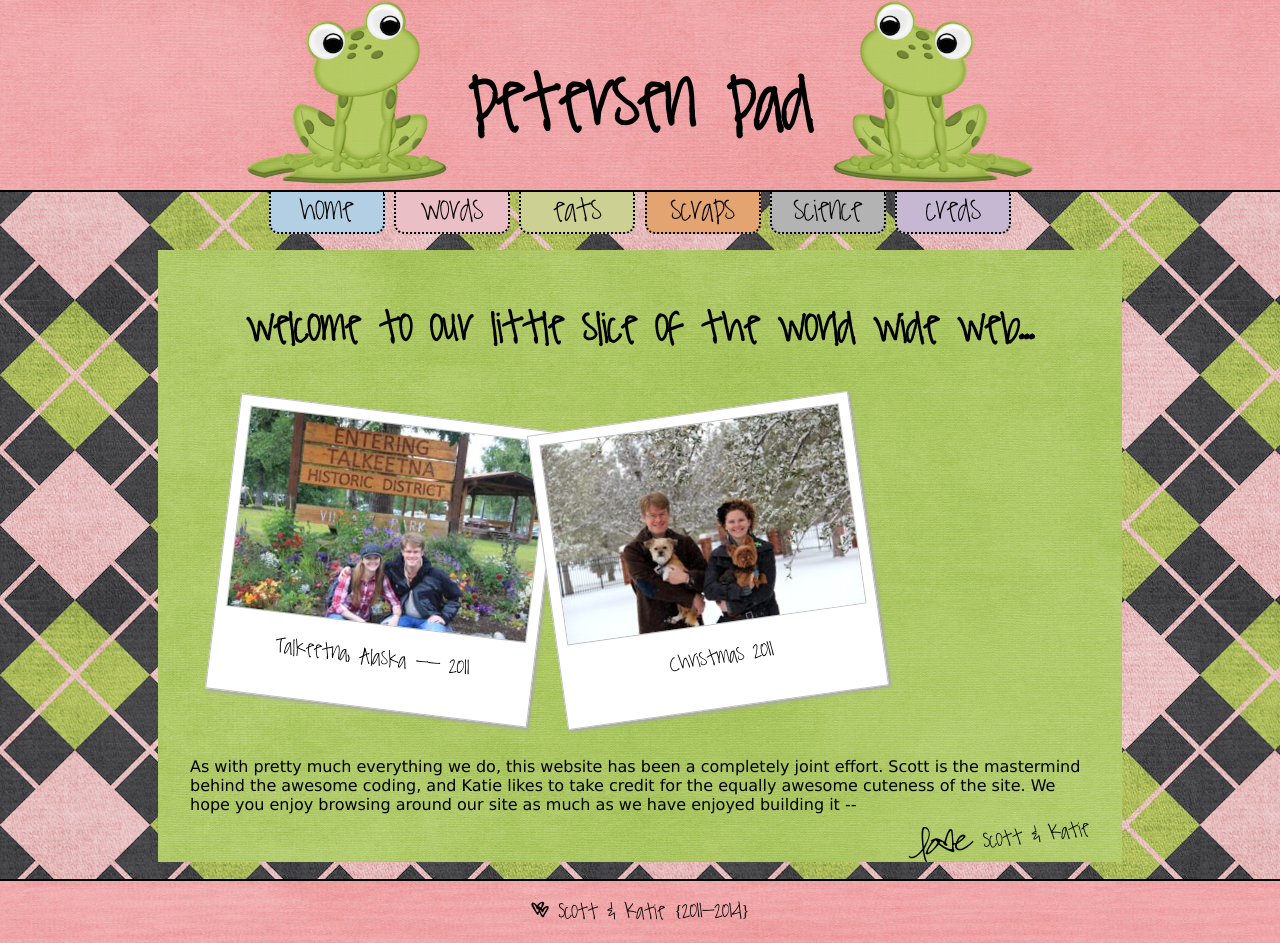
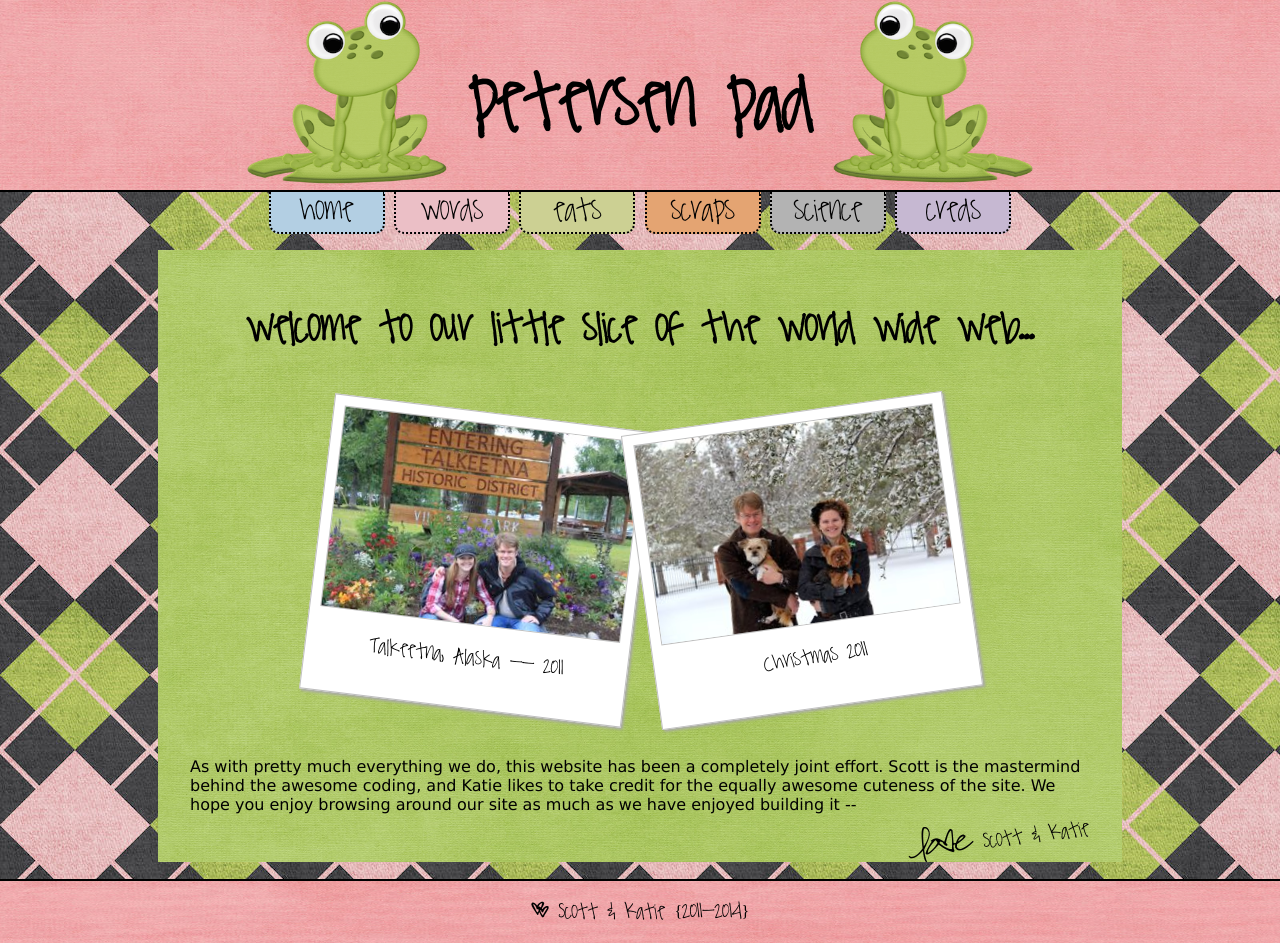
Before and after one commit to kpetersen/kpetersen.github.io, a Jekyll site: the page built from index.html, in a window 1280 px wide. Built offline with Jekyll 4.4.1, drawn with Linux system fonts in a browser that asks for light colours.

Commit message:
Hack to center current picture pair

```diff
--- a/css/screen.css
+++ b/css/screen.css
@@ -179,10 +179,11 @@ h2 {
 
 #photos {
   padding: 2em 2em;
-  margin-bottom: 1em;
   overflow: hidden;
   zoom: 1;
   display: block;
+  margin: 0 auto 1em auto;
+  width: 72%;
 }
 #photos .frame {
   /* width:294px; */
```
